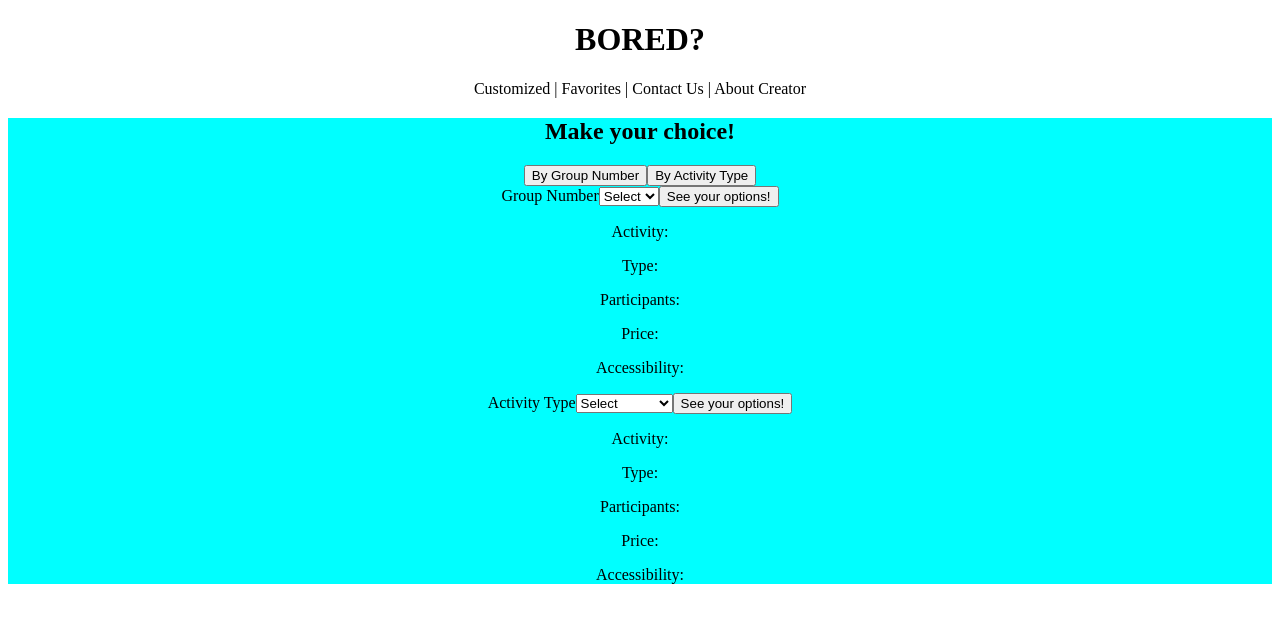
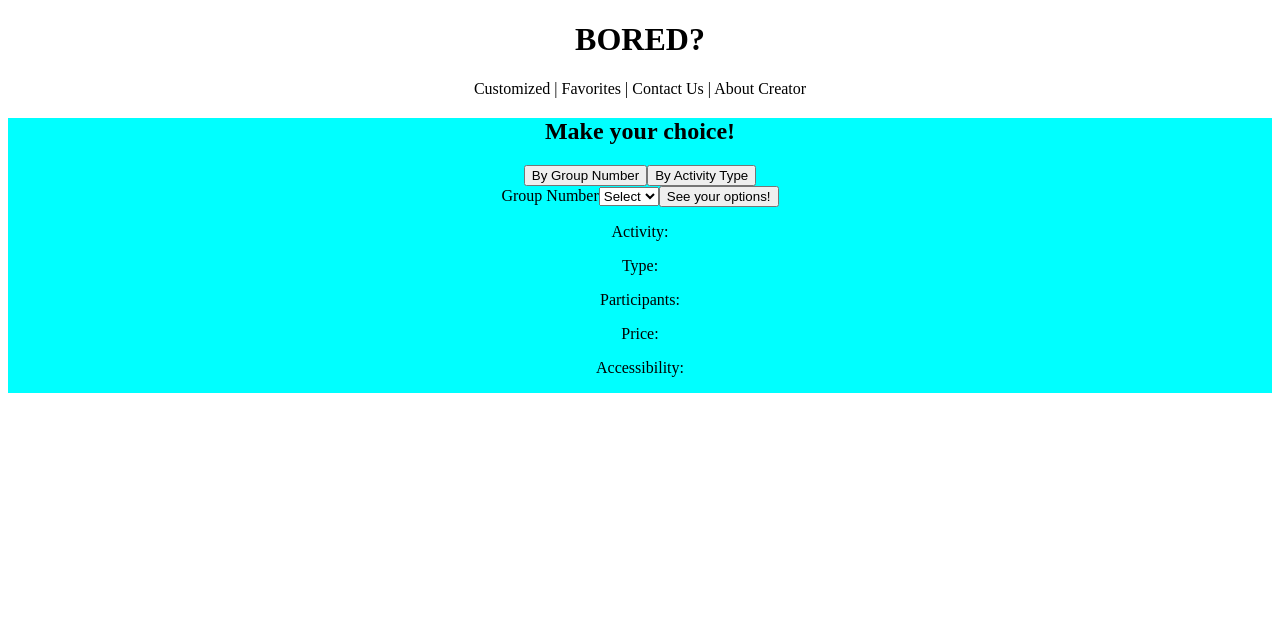
Before and after one commit to rneimeyer/project2-react-bored, a React (Create React App) app in the folder bored/: page /customized in a window 1280 px wide. Both pictures are taken after a click on the button "By Group Number". Shown: the top 622 px of the page. Built offline with nearby package versions, Linux system fonts and the light colour scheme.

Commit message:
updated about and customized buttons to show group or type

```diff
--- a/bored/src/About/About.js
+++ b/bored/src/About/About.js
@@ -3,7 +3,11 @@ import {useState, useEffect} from 'react';
 
 function About() {
   return (
-      <div className="about">About</div>
+      <div className="about">
+        <h2>About the Creator</h2>
+        <p>Hi! My name is Rebecca Neimeyer, and I developed this project to showcase my knowledge of React and rendering data from an API. I hope this helps you find a fun activity to do when you are bored!</p>
+        <p>Please feel free to get in touch with me via email or LinkedIn</p>
+      </div>
   );
 }
 
--- a/bored/src/App.js
+++ b/bored/src/App.js
@@ -4,6 +4,7 @@ import About from './About/About';
 import Contact from './Contact/Contact';
 import Favorites from './Favorites/Favorites';
 import Customized from './Customized/Customized';
+
 
 function App() {
   return (
--- a/bored/src/Customized/Customized.js
+++ b/bored/src/Customized/Customized.js
@@ -5,20 +5,26 @@ import Type from "../Type/Type";
 
 function Customized() {
   const showGroup = () => {
-    <Group />;
+    setGroupActive(true)
+    setTypeActive(false)
   };
 
   const showType = () => {
-    return <Type />;
+    setGroupActive(false)
+    setTypeActive(true)
   };
+  const [groupActive, setGroupActive] = useState(false);
+  const [typeActive, setTypeActive] = useState(false);
+  const groupClass = groupActive ? "active" : "inactive";
+  const typeClass = typeActive ? "active" : "inactive";
 
   return (
     <div className="customized">
       <h2>Make your choice!</h2>
       <button onClick={showGroup}>By Group Number</button>
       <button onClick={showType}>By Activity Type</button>
-      <Group />
-      <Type />
+      <Group groupClass={groupClass} />
+      <Type typeClass={typeClass} />
     </div>
   );
 }
--- a/bored/src/Group/Group.css
+++ b/bored/src/Group/Group.css
@@ -0,0 +1,7 @@
+.active {
+    display: grid;
+}
+
+.inactive {
+    display: none;
+}
--- a/bored/src/Group/Group.js
+++ b/bored/src/Group/Group.js
@@ -1,7 +1,7 @@
 import "./Group.css";
 import { useState, useEffect } from "react";
 
-function Group() {
+function Group({ groupClass }) {
   const [choice, setChoice] = useState("");
   const [groupData, setGroupData] = useState({});
 
@@ -17,7 +17,7 @@ function Group() {
   };
 
   return (
-    <div className="customized">
+    <div className={`customized ${groupClass}`}>
       <form onSubmit={displayChoice}>
         <label>Group Number</label>
         <select
--- a/bored/src/Type/Type.css
+++ b/bored/src/Type/Type.css
@@ -0,0 +1,7 @@
+.active {
+    display: grid;
+}
+
+.inactive {
+    display: none;
+}
--- a/bored/src/Type/Type.js
+++ b/bored/src/Type/Type.js
@@ -1,7 +1,7 @@
 import "./Type.css";
 import { useState, useEffect } from "react";
 
-function Type() {
+function Type({ typeClass }) {
   const [choice, setChoice] = useState("");
   const [typeData, setTypeData] = useState({});
 
@@ -15,7 +15,7 @@ function Type() {
       .then((data) => setTypeData(data));
   };
   return (
-    <div className="customized">
+    <div className={`customized ${typeClass}`}>
       <form onSubmit={displayChoice}>
       <label>Activity Type</label>
       <select name="type" id="type" defaultValue={""} onChange={handleChoice}>
```
Also changed, not shown: 1 other file (tests, documents, lock files or other folders).
